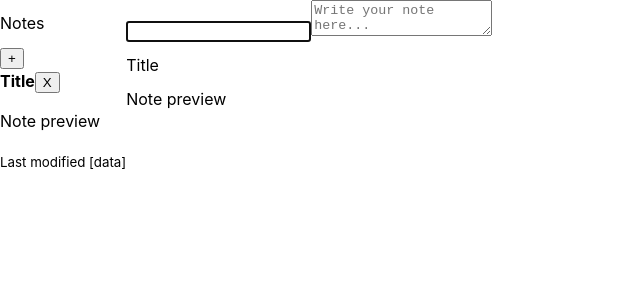
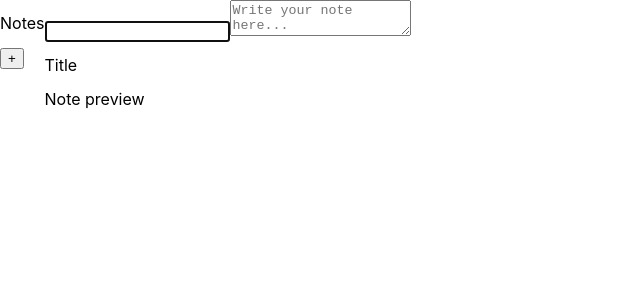
Before and after one commit to onikaChorba/noteMacIOS, a React (Create React App) app: page / in a window 1280 px wide. Shown: the top 300 px of the page, without its empty margins (0-640 px from the left). Built offline with nearby package versions, Linux system fonts and the light colour scheme.

Commit message:
feat: add function addNote and deleteNote

```diff
--- a/package.json
+++ b/package.json
@@ -12,6 +12,7 @@
     "react": "^18.2.0",
     "react-dom": "^18.2.0",
     "react-scripts": "5.0.1",
+    "react-uuid": "^2.0.0",
     "sass": "^1.62.1",
     "web-vitals": "^2.1.4"
   },
--- a/src/App.js
+++ b/src/App.js
@@ -1,10 +1,30 @@
+import { useState } from "react";
+import uuid from "react-uuid";
 import Sidebar from "./components/Sidebar";
 import Workspace from "./components/Workspace";
 
 function App() {
+  const [notes, setNotes] = useState([]);
+
+  const onAddNote = () => {
+    console.log("Add Note");
+    const newNote = {
+      id: uuid(),
+      title: "Untitle Note",
+      lastModified: Date.now(),
+    };
+    setNotes([newNote, ...notes]);
+  };
+  const onDeleteNote = (idToDelete) => {
+    setNotes(notes.filter((note) => note.id !== idToDelete));
+  };
   return (
     <div className="App" style={{ display: "flex" }}>
-      <Sidebar />
+      <Sidebar
+        notes={notes}
+        onAddNote={onAddNote}
+        onDeleteNote={onDeleteNote}
+      />
       <Workspace />
     </div>
   );
--- a/src/components/Sidebar.jsx
+++ b/src/components/Sidebar.jsx
@@ -1,22 +1,30 @@
 import React from "react";
 
-export default function Sidebar() {
+export default function Sidebar({ notes, onAddNote, onDeleteNote }) {
   return (
     <div>
       <div className="sidebarHeader">
         <h1>Notes</h1>
-        <button>+</button>
+        <button onClick={onAddNote}>+</button>
       </div>
       <div className="sidebarNotes">
-        <div className="sidebarNote">
-          <div className="sidebarNote__title">
-            <strong>Title</strong>
-            <button>X</button>
+        {notes.map((note, index) => (
+          <div className="sidebarNote" key={index}>
+            <div className="sidebarNote__title">
+              <strong>{note.title}</strong>
+              <button onClick={() => onDeleteNote(note.id)}>X</button>
+            </div>
+
+            <p>{note.body && note.body.substr(0, 100) + "..."}</p>
+            <small className="note__meta">
+              Last modified{" "}
+              {new Date(note.lastModified).toLocaleDateString("en-GB", {
+                hour: "2-digit",
+                minute: "2-digit",
+              })}
+            </small>
           </div>
-
-          <p>Note preview</p>
-          <small className="note__meta">Last modified [data]</small>
-        </div>
+        ))}
       </div>
     </div>
   );
```
Also changed, not shown: 1 other file (tests, documents, lock files or other folders).
